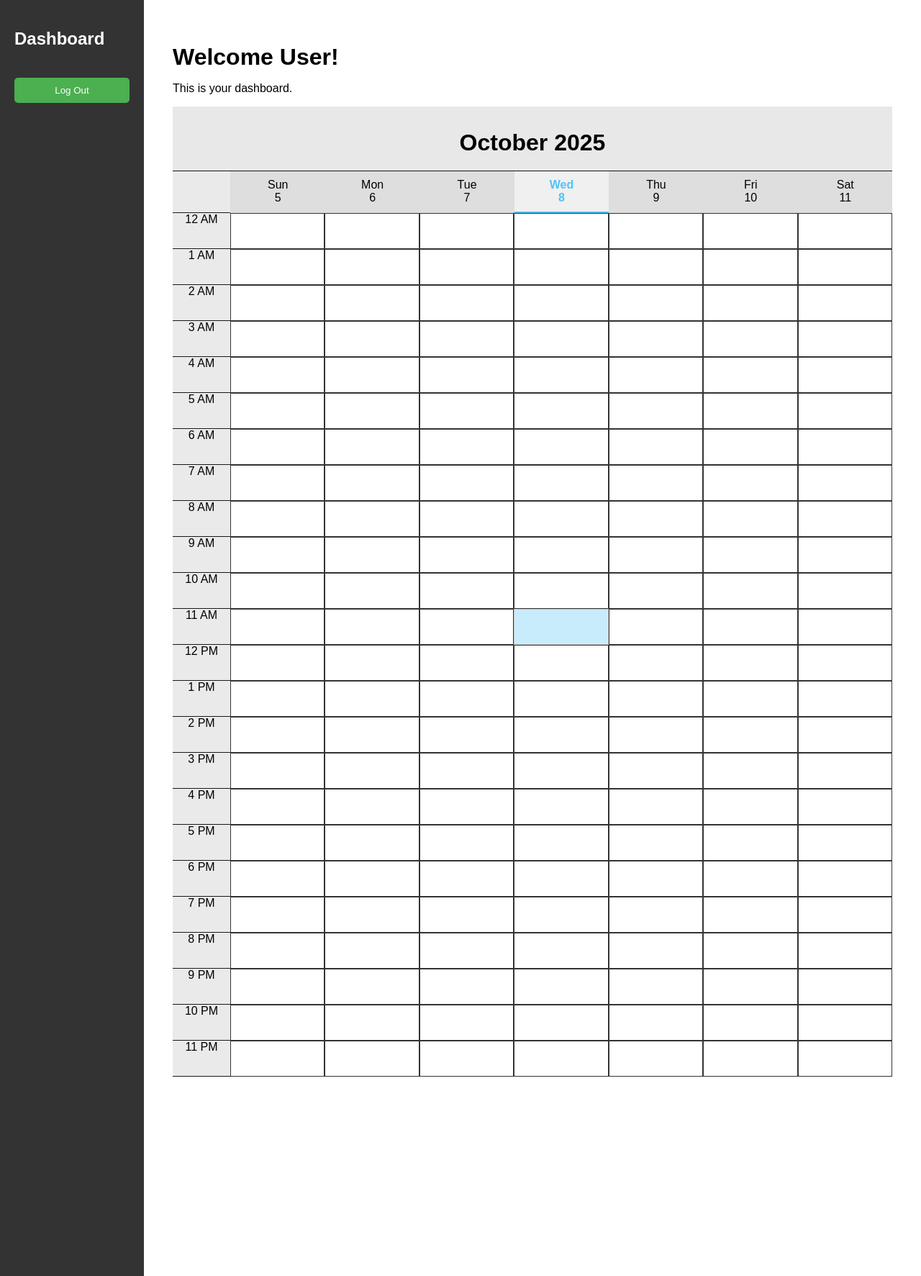
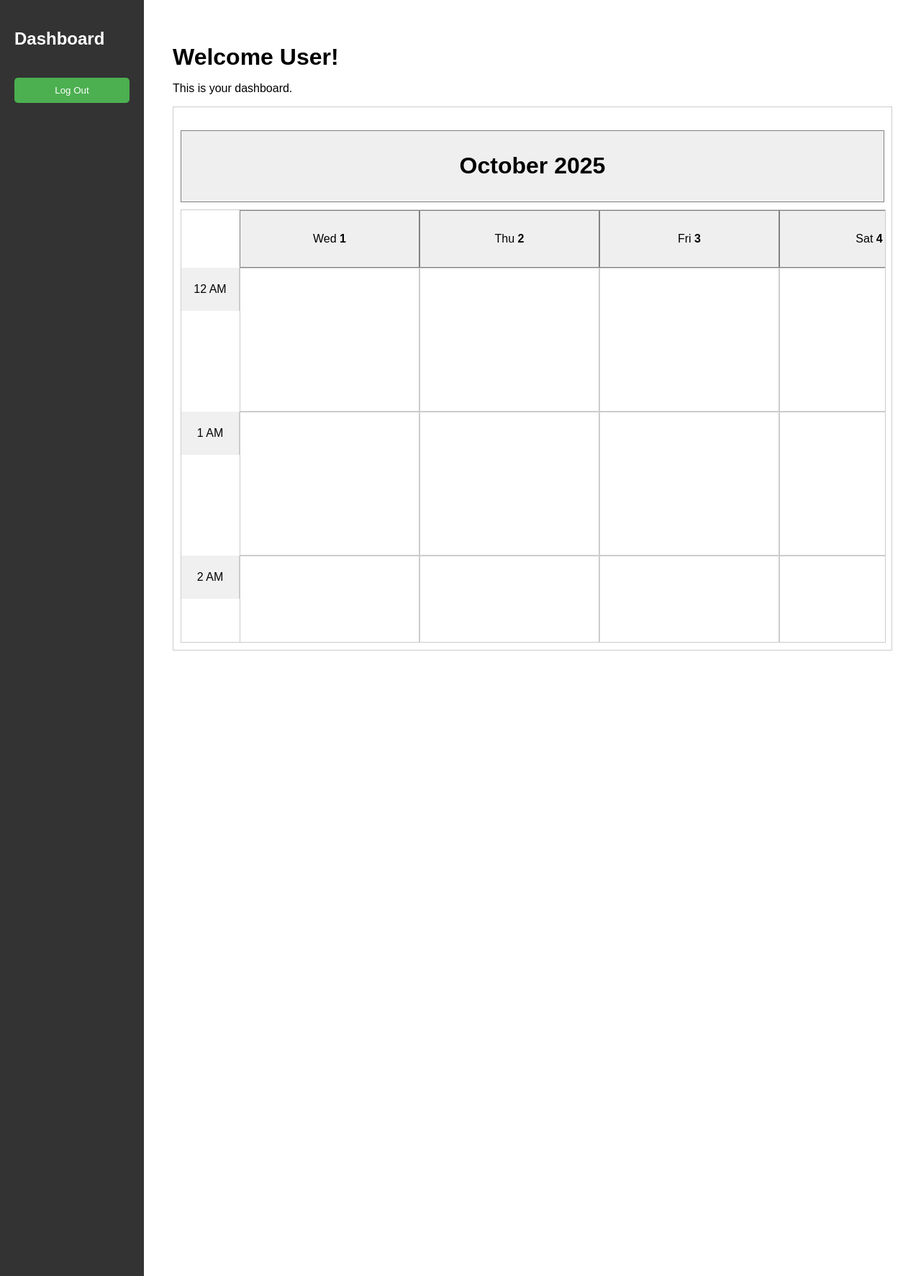
Before and after one commit to AkshayValtanitan/CSIT327-G2-TaskIT, a Django app: page /dashboard/ in a window 1280 px wide. Shown: the top 1773 px of the page at 72% size. Run offline with Django 5.2, Linux system fonts and the light colour scheme; the visitor is signed in with stand-in values (Sample User, id 1).

Commit message:
updated(taskit): updated the dashboard calendar to scroll accordingly, cant display all months yet

```diff
--- a/login/static/login/css/dashboard.css
+++ b/login/static/login/css/dashboard.css
@@ -1,9 +1,20 @@
-
+html{
+    height: 100%;
+    margin: 0;
+}
 
 body {
     margin: 0;
     font-family: Arial, sans-serif;
     display: flex;
+    overflow-x: hidden;
+    height: 100%;
+}
+
+.main {
+    flex: 1;
+    padding: 40px;
+    min-width: 0;
 }
 
 .sidebar {
@@ -40,55 +51,149 @@ body {
     margin-bottom: 10px;
 }
 
-.calendar-container {
-    display: flex;
-    flex-direction: column;
-    height: 100vh;
+.calendar-month-container {
+    width: 100%;
+    border: 1px solid #ccc;
+}
+
+.calendar-box {
+    width: 100%;
+    max-width: 100%;
+    border: 1px solid #ccc;
+    padding: 10px;
+    box-sizing: border-box;
     overflow: hidden;
 }
 
-.calendar-header {
-    text-align: center;
-    padding: 10px;
-    background-color: #e8e8e8;
-    border-bottom: 1px solid #161616;
+.calendar-container {
+    width: 100%;
+    height: 600px;
+    overflow-x: auto;
+    overflow-y: auto;
+    border: 1px solid #ccc;
 }
 
 .calendar-grid {
-    flex: 1;
-    overflow: auto;
-    display: block;
+    display: flex;
+    flex-direction: column;
+    min-width: max-content;
+}
+
+.hour-row {
+    display: flex;
 }
 
 .header-row {
+    display: flex;
+    position: sticky;
+    top: 0;
+    z-index: 10;
+    background-color: #fff;
+}
+
+.time-col {
+    min-width: 80px;
+    height: 60px;
+    background-color: #f0f0f0;
+    position: sticky;
+    left: 0;
+    z-index: 5;
+    border-right: 1px solid #ccc;
+    display: flex;
+    align-items: center;
+    justify-content: center;
+}
+
+.timecol-corner {
+    min-width: 80px;
+    height: 60px;
+    background-color: transparent;
+    position: sticky;
+    left: 0;
+    z-index: 5;
+    border-right: 1px solid transparent;
+    display: flex;
+    align-items: center;
+    justify-content: center;
+}
+
+.cell {
+    min-width: 250px;
+    height: 200px;
+    border: 1px solid #ccc;
+    text-align: center;
+    box-sizing: border-box;
+    display: flex;
+    align-items: center;
+    justify-content: center;
+}
+
+.month-year {
+    height: 100px;
+    background-color: rgba(203, 203, 203, 0.3);
+    border: 1px solid #818181;
+    text-align: center;
+    box-sizing: border-box;
+    display: flex;
+    align-items: center;
+    justify-content: center;
+}
+
+.day-header {
+    min-width: 250px;
+    height: 80px;
+    background-color: rgba(203, 203, 203, 0.3);
+    border: 1px solid #818181;
+    text-align: center;
+    box-sizing: border-box;
+    display: flex;
+    align-items: center;
+    justify-content: center;
+}
+
+.current-daycol {
+    background-color: rgba(95, 95, 95, 0.3);
+}
+
+.current-day {
+    background-color: rgba(81, 81, 81, 0.4);
+}
+
+.current-time {
+    background-color: rgba(0, 43, 184, 0.4);
+}
+
+
+
+/* .header-row {
     display: grid;
     grid-template-columns: 80px repeat(7, 1fr);
     background-color: #dedede;
     position: sticky;
     top: 0;
     z-index: 2;
-}
+} */
 
-.day-header {
+/* .day-header {
     padding: 10px;
     text-align: center;
     border-left: 1px solid #dddddd;
-}
-
+} */
+/*
 .current-day {
     background-color: #f0f0f0;
     color: #4fc3f7;
     font-weight: bold;
     border-bottom: 2px solid #4fc3f7;
-}
+} */
 
-.hour-row {
+/* .hour-row {
     display: grid;
     grid-template-columns: 80px repeat(7, 1fr);
     min-height: 50px;
-}
+} */
 
-.time-col {
+/* .time-col {
     background-color: #eaeaea;
     text-align: center;
     border-bottom: 1px solid #181818;
@@ -104,4 +209,4 @@ body {
 .current-time {
     background-color: #4fc3f7;
     opacity: 0.3;
-}
+} */
--- a/login/templates/dashboard.html
+++ b/login/templates/dashboard.html
@@ -20,12 +20,15 @@
         <h1>Welcome User!</h1>
         <p>This is your dashboard.</p>
 
-        <div class="calendar-container">
+        <div class="calendar-box">
             <div class="calendar-header">
-                <h1 id="monthYear"></h1>
+                <h1 class="month-year" id="monthYear"></h1>
             </div>
-            <div class="calendar-grid" id="calendarGrid"></div>
+            <div class="calendar-container">
+                <div class="calendar-grid" id="calendarGrid"></div>
+            </div>
         </div>
+
     </div>
 
     <script>
@@ -33,7 +36,8 @@
         const monthYear = document.getElementById("monthYear");
 
         const now = new Date();
-        const currentDay = now.getDay(); // 0 = Sunday
+        const currentDate = now.getDate();
+        // const currentDay = now.getDay(); // 0 = Sunday
         const currentHour = now.getHours();
 
         const monthNames = [
@@ -44,23 +48,29 @@
         // show current month & year
         monthYear.textContent = `${monthNames[now.getMonth()]} ${now.getFullYear()}`;
 
-        const daysOfWeek = ["Sun", "Mon", "Tue", "Wed", "Thu", "Fri", "Sat"];
+        // const daysOfWeek = ["Sun", "Mon", "Tue", "Wed", "Thu", "Fri", "Sat"];
+        const daysInMonth = new Date(now.getFullYear(), now.getMonth() + 1, 0).getDate();
         const hours = Array.from({ length: 24 }, (_, i) => {
             const hour = i % 12 || 12;
             const ampm = i < 12 ? "AM" : "PM";
             return `${hour} ${ampm}`;
         });
 
-        // create header row
+        // create header row, the mondays, tuesdays etc.
         const headerRow = document.createElement("div");
-        headerRow.className = "header-row";
-        headerRow.innerHTML = `<div class="time-col"></div>` +
-            daysOfWeek.map((d, i) => `
-                <div class="day-header ${i === currentDay ? 'current-day' : ''}">
-                    <div>${d}</div>
-                    <div>${now.getDate() - currentDay + i}</div>
-                </div>
-            `).join("");
+            headerRow.className = "header-row";
+            headerRow.innerHTML = `<div class="timecol-corner"></div>` +
+            Array.from({ length: daysInMonth }, (_, i) => {
+                const day = i + 1;
+                const dayName = new Date(now.getFullYear(), now.getMonth(), day)
+                    .toLocaleString('default', { weekday: 'short' });
+                return `
+                    <div class="day-header ${day === currentDate ? 'current-daycol' : ''}">
+                        <div>${dayName}&nbsp;</div>
+                        <div><b>${day}</b></div>
+                    </div>
+                `;
+            }).join("");
         calendarGrid.appendChild(headerRow);
 
         // create hour rows
@@ -73,16 +83,33 @@
             timeCell.textContent = h;
             row.appendChild(timeCell);
 
-            daysOfWeek.forEach((_, dayIndex) => {
+            // daysOfWeek.forEach((_, dayIndex) => {
+            //     const cell = document.createElement("div");
+            //     cell.className = "cell";
+
+            //     if (dayIndex === currentDay && hourIndex === currentHour) {
+            //         cell.classList.add("current-time");
+            //     }
+
+            //     row.appendChild(cell);
+            // });
+
+            for (let day = 1; day <= daysInMonth; day++) {
                 const cell = document.createElement("div");
                 cell.className = "cell";
 
-                if (dayIndex === currentDay && hourIndex === currentHour) {
+                // highlight current day & hour
+                if (day === currentDate) {
+                    cell.classList.add("current-day");
+                }
+
+
+                if (day === currentDate && hourIndex === currentHour) {
                     cell.classList.add("current-time");
                 }
 
                 row.appendChild(cell);
-            });
+            }
 
             calendarGrid.appendChild(row);
         });
```
